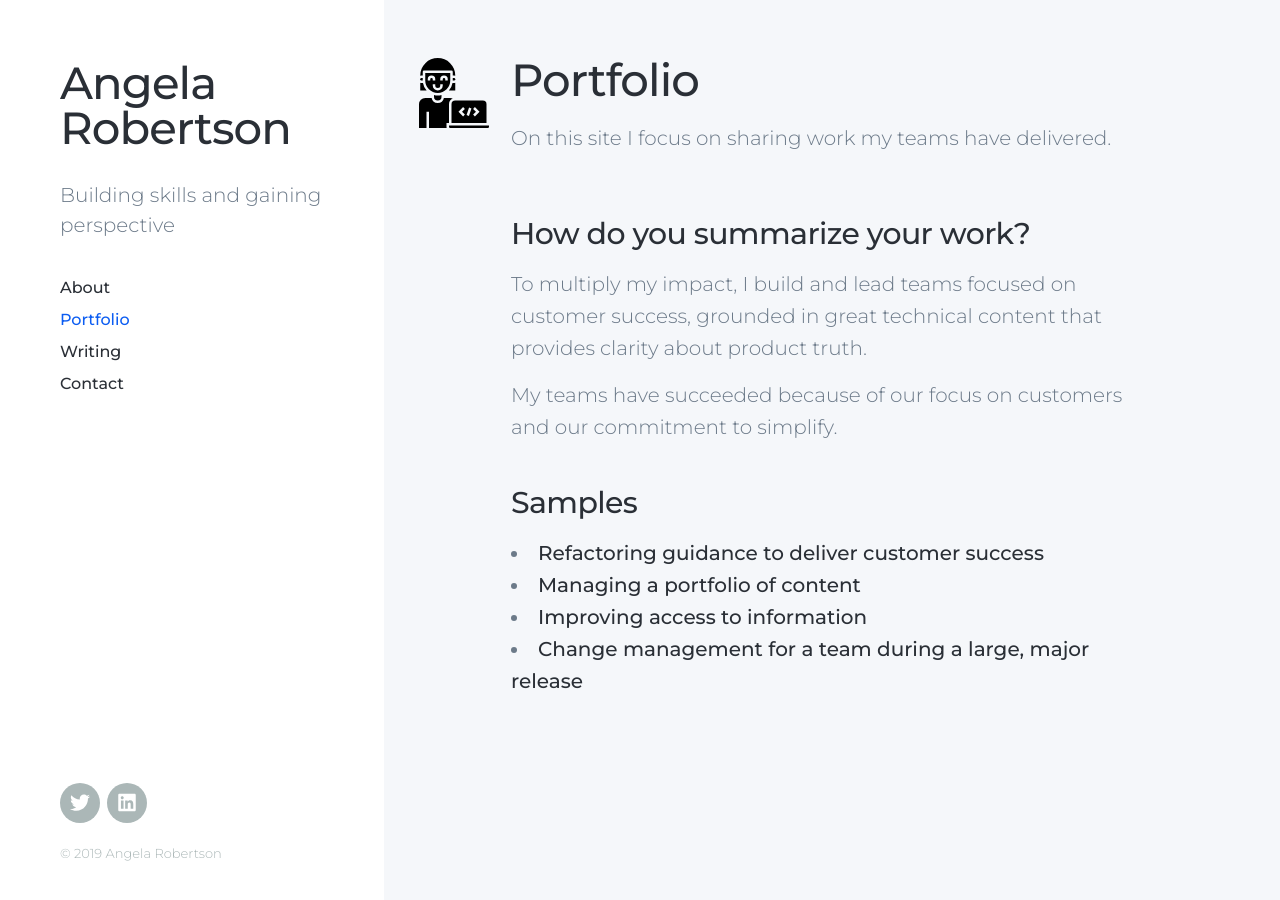
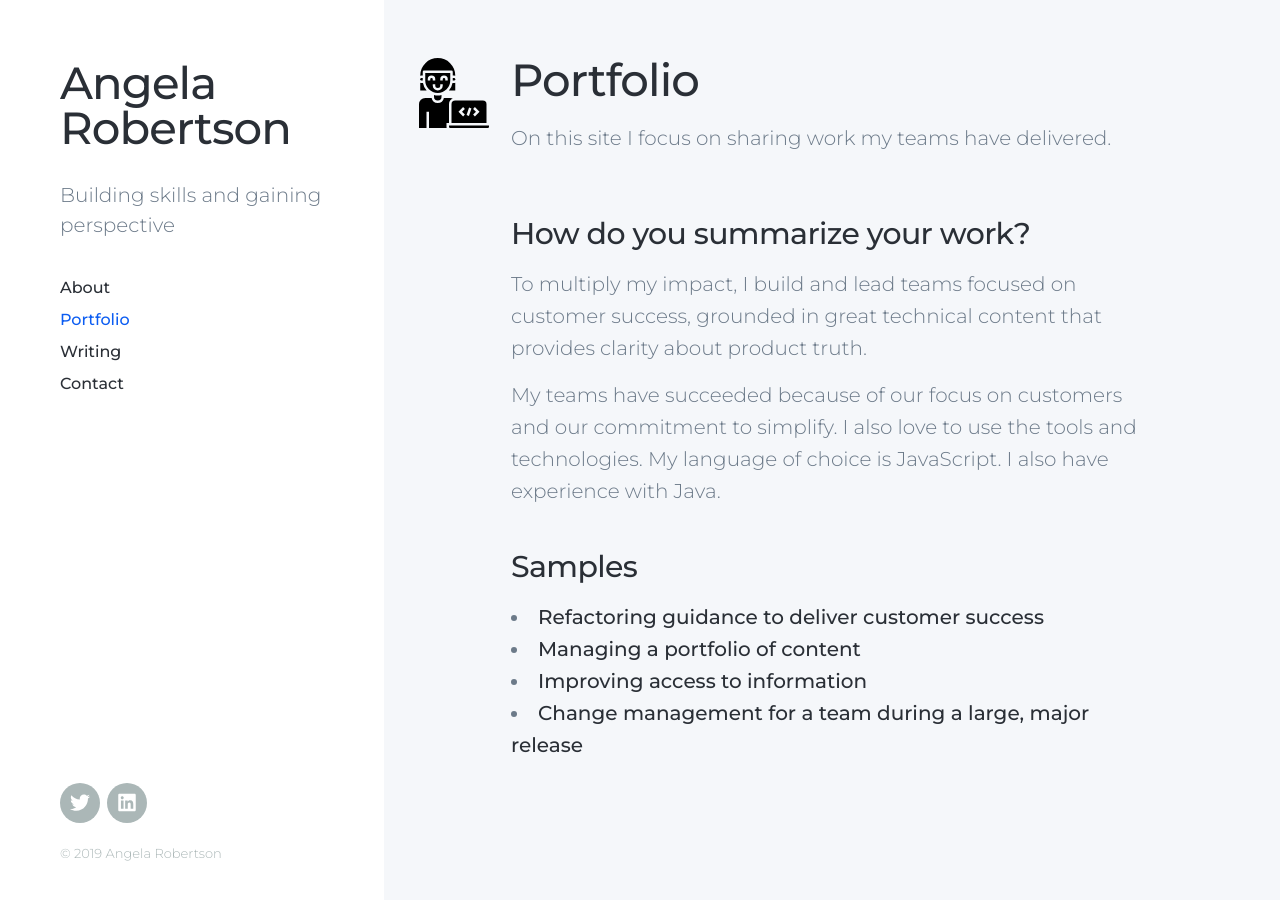
Before and after one commit to arob98/arob98.github.io, a Jekyll site: the page built from _pages/portfolio.md, in a window 1280 px wide and 900 px high. Built offline with Jekyll 4.4.1, drawn with Linux system fonts in a browser that asks for light colours; nearby versions of some CDN libraries.

```diff
--- a/_pages/portfolio.md
+++ b/_pages/portfolio.md
@@ -7,7 +7,7 @@ featured_image: /images/developer.svg
 ### How do you summarize your work?
 To multiply my impact, I build and lead teams focused on customer success, grounded in great technical content that provides clarity about product truth.
 
-My teams have succeeded because of our focus on customers and our commitment to simplify.
+My teams have succeeded because of our focus on customers and our commitment to simplify. I also love to use the tools and technologies. My language of choice is JavaScript. I also have experience with Java.
 
 ### Samples
 * [Refactoring guidance to deliver customer success](https://docs.microsoft.com/intune/)
```
Also changed, not shown: _pages/about.md (+1 -1 lines).
